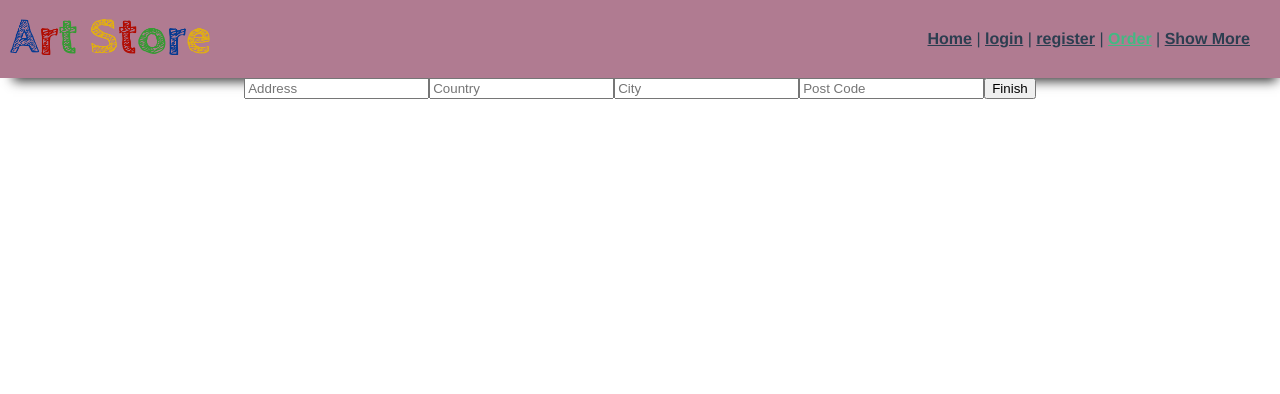
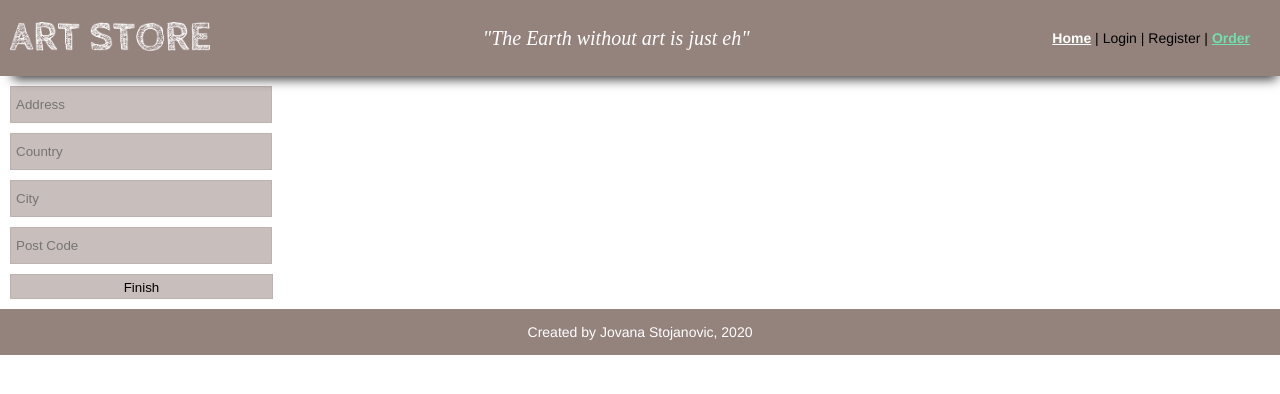
Before and after one commit to Joha442/artstore_front, a Vue app: page /order in a window 1280 px wide. Shown: the top 394 px of the page. Built offline with nearby package versions, Linux system fonts and the light colour scheme.

Commit message:
Header component

```diff
--- a/src/App.vue
+++ b/src/App.vue
@@ -1,24 +1,24 @@
 <template>
   <div id="app">
-    <header>
-      <div class="logo">
-        <img class="logo" src="./assets/logo.png" alt="logo-slika" />
-      </div>
-      <!--end logo-->
-      <div id="nav">
-        <router-link to="/">Home</router-link> | <router-link to="/login">login</router-link> |
-        <router-link to="/register">register</router-link> | <router-link to="/order">Order</router-link> |
-        <router-link to="/ShowMore">Show More</router-link>
-      </div>
-    </header>
+    <Header />
     <router-view />
+    <footer>
+      <p>Created by Jovana Stojanovic, 2020</p>
+    </footer>
   </div>
 </template>
 <script>
 import AddComment from "./components/AddComment.vue";
+import Header from "./components/Header.vue";
 export default {
   components: {
     AddComment,
+    Header,
+  },
+  data() {
+    return {
+      modalActive: true,
+    };
   },
 };
 </script>
@@ -28,39 +28,23 @@ html,
 body {
   padding: 0;
   margin: 0;
+  font-family: "Open Sans", Arial, sans-serif;
+  font-size: 14px;
 }
 #app {
   font-family: Avenir, Helvetica, Arial, sans-serif;
   -webkit-font-smoothing: antialiased;
   -moz-osx-font-smoothing: grayscale;
-  color: #2c3e50;
   text-align: center;
 }
-header {
-  background-color: rgba(119, 26, 65, 0.575);
-  box-shadow: 5px 11px 11px -8px rgba(0, 0, 0, 0.8);
-  display: flex;
-  justify-content: space-between;
-  align-items: center;
-  align-content: center;
+
+footer {
+  padding: 15px;
+  background-color: rgba(56, 21, 13, 0.534);
 }
-
-#nav {
-  padding: 30px;
-}
-
-#nav a {
-  font-weight: bold;
-  color: #2c3e50;
-}
-
-#nav a.router-link-exact-active {
-  color: #42b983;
-}
-.logo img {
-  max-width: 200px;
-}
-.logo {
-  margin-left: 5px;
+footer p {
+  margin: 0;
+  text-align: center;
+  color: white;
 }
 </style>
--- /dev/null
+++ b/src/components/Header.vue
@@ -0,0 +1,70 @@
+<template>
+  <div class="header">
+    <div class="logo">
+      <img class="logo" src="../assets/logo.png" alt="logo-slika" />
+    </div>
+    <!--end logo-->
+    <div class="quote">
+      <p>"The Earth without art is just eh"</p>
+    </div>
+    <div id="nav">
+      <router-link to="/">Home</router-link> | <span @click="login">Login </span> |
+      <span @click="register">Register</span> |
+      <!-- <router-link to="/login">login</router-link> |
+        <router-link to="/register">register</router-link> |-->
+      <router-link to="/order">Order</router-link>
+    </div>
+  </div>
+</template>
+
+<script>
+export default {
+  data: function() {
+    return {};
+  },
+  methods: {
+    login() {
+      console.log("aa");
+    },
+    register() {
+      console.log("aa");
+    },
+  },
+};
+</script>
+
+<style>
+.header {
+  background-color: rgba(56, 21, 13, 0.534);
+  box-shadow: 5px 11px 11px -8px rgba(0, 0, 0, 0.8);
+  display: flex;
+  justify-content: space-between;
+  align-items: center;
+  align-content: center;
+}
+
+#nav {
+  padding: 30px;
+}
+
+#nav a {
+  font-weight: bold;
+  color: #ffffff;
+}
+
+#nav a.router-link-exact-active {
+  color: #72dfae;
+}
+.logo img {
+  max-width: 200px;
+}
+.logo {
+  margin-left: 5px;
+}
+.quote p {
+  color: rgb(255, 255, 255);
+  font-size: 20px;
+  font-family: cursive;
+  font-style: italic;
+}
+</style>
--- a/src/components/Product.vue
+++ b/src/components/Product.vue
@@ -3,8 +3,7 @@
     <img :src="product.pro_image" />
     <p>{{ product.pro_title }}</p>
     <p>{{ product.aut_fullName }}</p>
-    <p>{{ product.pro_description }}</p>
-
+    <!-- <p>{{ product.pro_description }}</p> -->
     <router-link :to="{ name: 'ShowMore', params: { pro_id: product.pro_id } }">Show More</router-link>
     <button>Add to Cart</button>
   </div>
@@ -17,11 +16,12 @@ export default {
 </script>
 <style scoped>
 .container {
-  width: 360px;
-  height: 420px;
-  padding: 10px;
-  margin: 5px 5px 10px 20px;
+  width: 346px;
+  height: 360px;
+  /* padding: 10px; */
+  /* margin: 20px 0; */
   transition: 1s;
+  border: 1px black dashed;
 }
 .container:hover {
   transform: scale(1.2);
--- a/src/router/index.js
+++ b/src/router/index.js
@@ -1,8 +1,8 @@
 import Vue from "vue";
 import VueRouter from "vue-router";
 import Home from "../views/Home.vue";
-import Register from "../views/Register.vue";
-import Login from "../views/Login.vue";
+// import Register from "../views/Register.vue";
+// import Login from "../views/Login.vue";
 import Checkout from "../views/Checkout.vue";
 import ShowMore from "../views/ShowMore.vue";
 
@@ -14,16 +14,16 @@ const routes = [
     name: "Home",
     component: Home,
   },
-  {
-    path: "/register",
-    name: "Register",
-    component: Register,
-  },
-  {
-    path: "/login",
-    name: "Login",
-    component: Login,
-  },
+  // {
+  //   path: "/register",
+  //   name: "Register",
+  //   component: Register,
+  // },
+  // {
+  //   path: "/login",
+  //   name: "Login",
+  //   component: Login,
+  // },
   {
     path: "/order",
     name: "Checkout",
@@ -40,8 +40,7 @@ const routes = [
     // route level code-splitting
     // this generates a separate chunk (about.[hash].js) for this route
     // which is lazy-loaded when the route is visited.
-    component: () =>
-      import(/* webpackChunkName: "about" */ "../views/About.vue"),
+    component: () => import(/* webpackChunkName: "about" */ "../views/About.vue"),
   },
 ];
 
--- a/src/views/Checkout.vue
+++ b/src/views/Checkout.vue
@@ -1,11 +1,16 @@
 <template>
-  <form @submit.prevent="checkout">
-    <input type="text" v-model="address" placeholder="Address" />
-    <input type="text" v-model="country" placeholder="Country" />
-    <input type="text" v-model="city" placeholder="City" />
-    <input type="text" v-model="postcode" placeholder="Post Code" />
-    <button>Finish</button>
-  </form>
+  <div>
+    <div class="left"></div>
+    <div class="right">
+      <form @submit.prevent="checkout">
+        <input type="text" v-model="address" placeholder="Address" class="forms" />
+        <input type="text" v-model="country" placeholder="Country" class="forms" />
+        <input type="text" v-model="city" placeholder="City" class="forms" />
+        <input type="text" v-model="postcode" placeholder="Post Code" class="forms" />
+        <button class="forms button">Finish</button>
+      </form>
+    </div>
+  </div>
 </template>
 <script>
 import axios from "axios";
@@ -35,4 +40,7 @@ export default {
   },
 };
 </script>
-<style scoped></style>
+<style scoped>
+.right {
+}
+</style>
--- a/src/views/Home.vue
+++ b/src/views/Home.vue
@@ -1,17 +1,22 @@
 <template>
   <div>
     <div class="home">
-      <div v-for="product in products" :key="product.pro_id">
-        <Product :product="product" />
-      </div>
+      <Product v-for="product in products" :key="product.pro_id" :product="product" />
     </div>
   </div>
 </template>
 
 <script>
-// @ is an alias to /src
+// <PopUp :show="show" :form:"whichForm">
+// Njena Unutrasnjost...
+
+// template
+//   Login v-if form=login
+//   Register    vif form=register
+//   Logout    vif form=logout
 import axios from "axios";
 import Product from "../components/Product.vue";
+import LoginVue from "./Login.vue";
 
 export default {
   name: "Home",
@@ -32,10 +37,17 @@ export default {
 </script>
 <style scoped>
 .home {
-  display: flex;
+  width: 1200px;
+  margin: 50px auto;
+  /* display: flex;
   flex-direction: row;
   flex-wrap: wrap;
-  justify-content: space-around;
-  margin: 50px 5px;
+  justify-content: space-around; */
+  display: grid;
+  grid-template-columns: 1fr 1fr 1fr;
+
+  justify-items: center;
+  gap: 40px 40px;
+  /* margin: 50px 40px 200px 0px; */
 }
 </style>
--- a/src/views/Login.vue
+++ b/src/views/Login.vue
@@ -37,12 +37,13 @@ export default {
 <style>
 .forms {
   display: block;
-  margin-bottom: 10px;
+  margin: 10px;
   padding: 5px;
   width: 250px;
   height: 25px;
-  background-color: rgb(172, 226, 172);
-  border: rgb(172, 226, 172) 1px solid;
+  background-color: rgba(56, 21, 13, 0.274);
+  /* background-color: rgb(172, 226, 172); */
+  border: rgba(56, 21, 13, 0.068) 1px solid;
 }
 .button {
   width: 263px;
--- a/src/views/Register.vue
+++ b/src/views/Register.vue
@@ -11,10 +11,9 @@
 </template>
 <script>
 import axios from "axios";
-import router from "../router";
 
 export default {
-  data: function () {
+  data: function() {
     return {
       username: "",
       password: "",
@@ -32,7 +31,7 @@ export default {
             password: this.password,
           })
           .then((res) => {
-            router.push("/");
+            console.log(res);
           });
       } else {
         this.error = "Passwords don't match";
--- a/src/views/ShowMore.vue
+++ b/src/views/ShowMore.vue
@@ -13,7 +13,7 @@ export default {
   components: {
     Comments,
   },
-  data: function () {
+  data: function() {
     return {
       pro_id: this.$route.params.pro_id,
     };
```
Also changed, not shown: src/assets/logo.png, src/assets/logo2.png (deleted).
